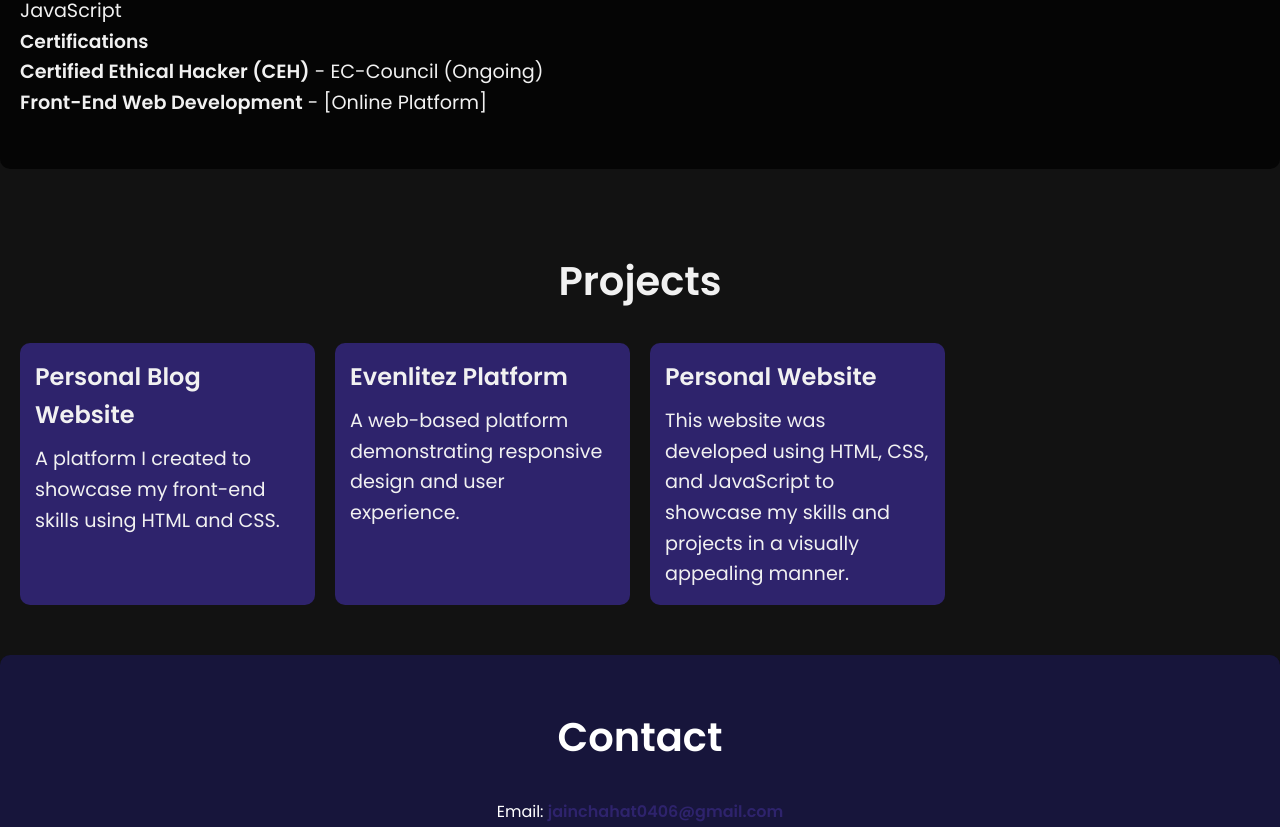
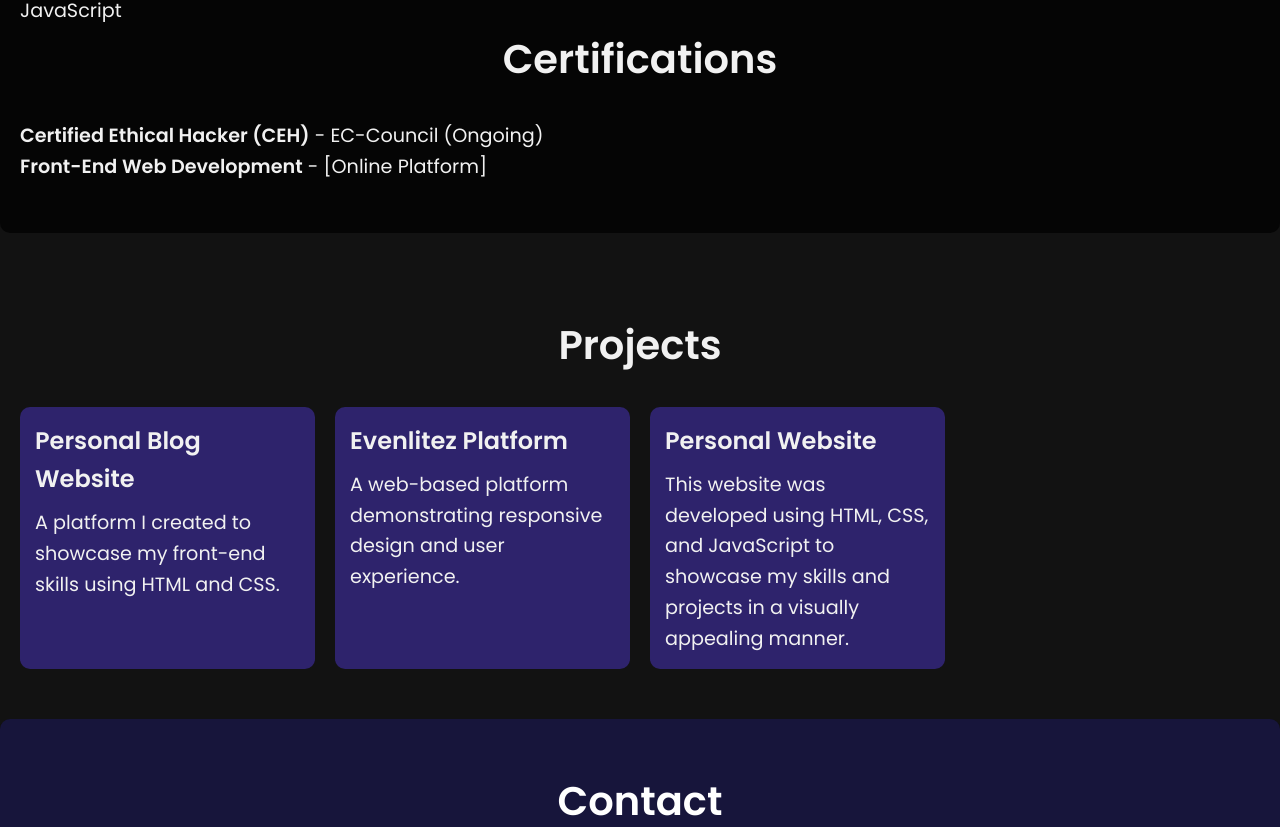
Before and after one commit to chahxt/portfolio, a plain HTML site: page index.html in a window 1280 px wide. Shown: the part 1626-2453 px from the top of the page. Drawn offline with Linux system fonts and the light colour scheme; files whose address does not match are found by name.

Commit message:
index.html

```diff
--- a/index.html
+++ b/index.html
@@ -99,7 +99,7 @@
 
             <!-- Certifications -->
             <div class="certifications">
-                <h3>Certifications</h3>
+                <h2>Certifications</h2>
                 <ul>
                     <li><strong>Certified Ethical Hacker (CEH)</strong> - EC-Council (Ongoing)</li>
                     <li><strong>Front-End Web Development</strong> - [Online Platform]</li>
```
